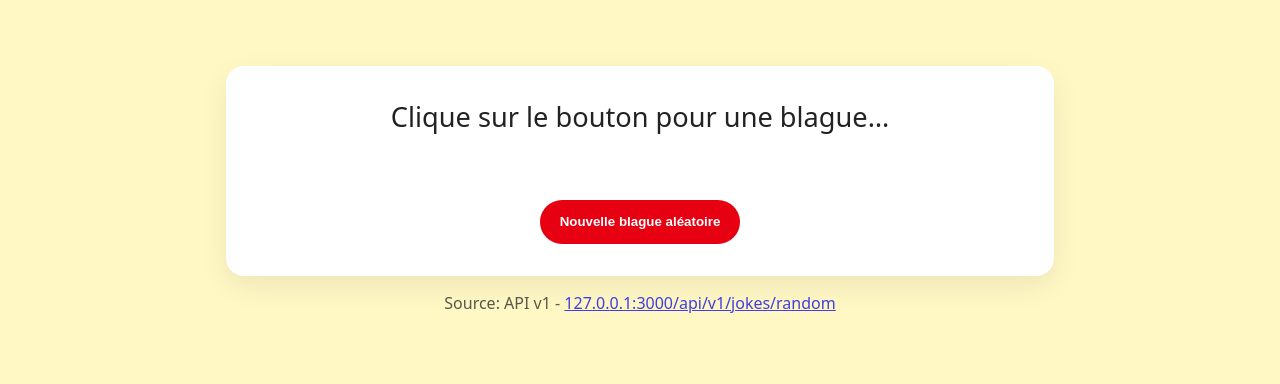
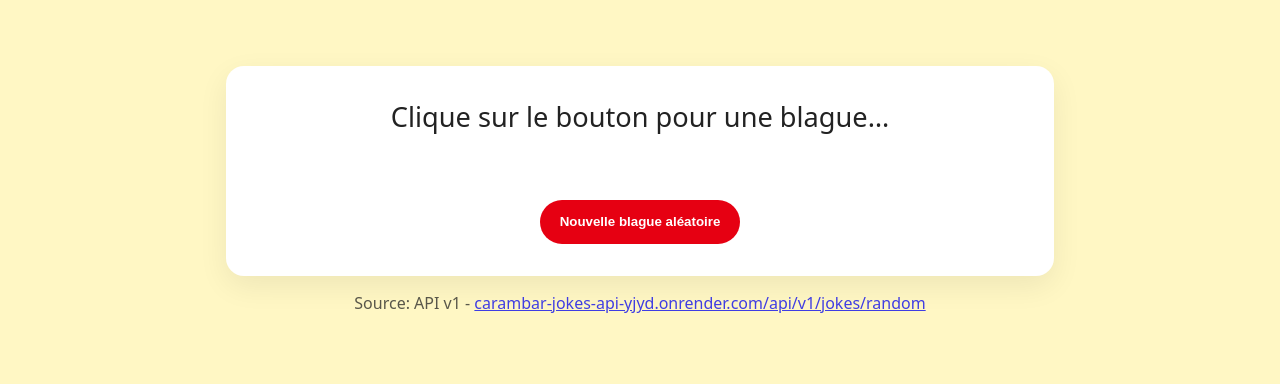
Before and after one commit to viejofacha/carambar-jokes-front, a plain HTML site: page index.html in a window 1280 px wide. Shown: the part 44-428 px from the top of the page. Drawn offline with Linux system fonts and the light colour scheme.

Commit message:
chore(front): set API_BASE to Render URL

```diff
--- a/index.html
+++ b/index.html
@@ -28,7 +28,7 @@
        class="brand-footer__mascot">
 </footer>
 
-  <script>window.API_BASE = "http://127.0.0.1:3000";</script>
+  <script>window.API_BASE = "https://carambar-jokes-api-yjyd.onrender.com";</script>
 
 
   <script src="app.js"></script>
```
